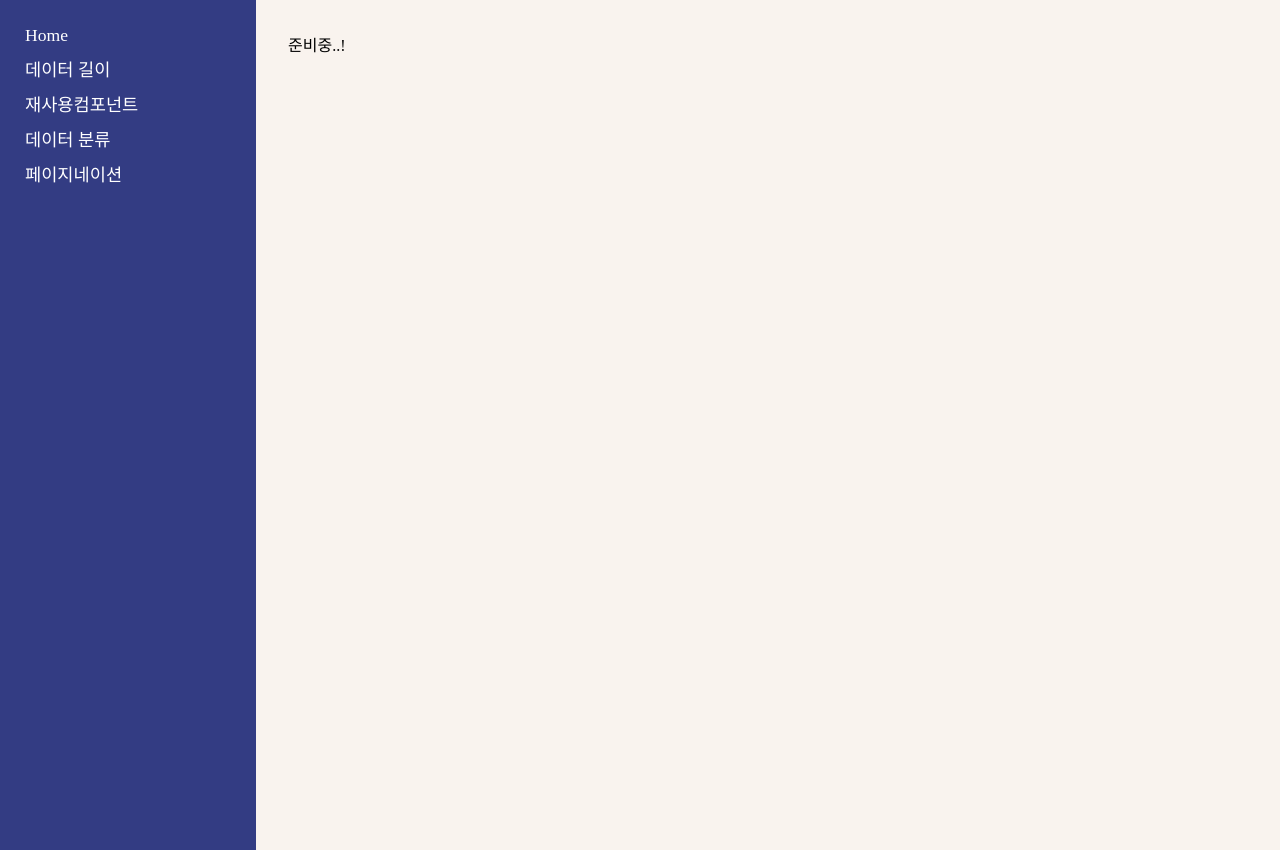
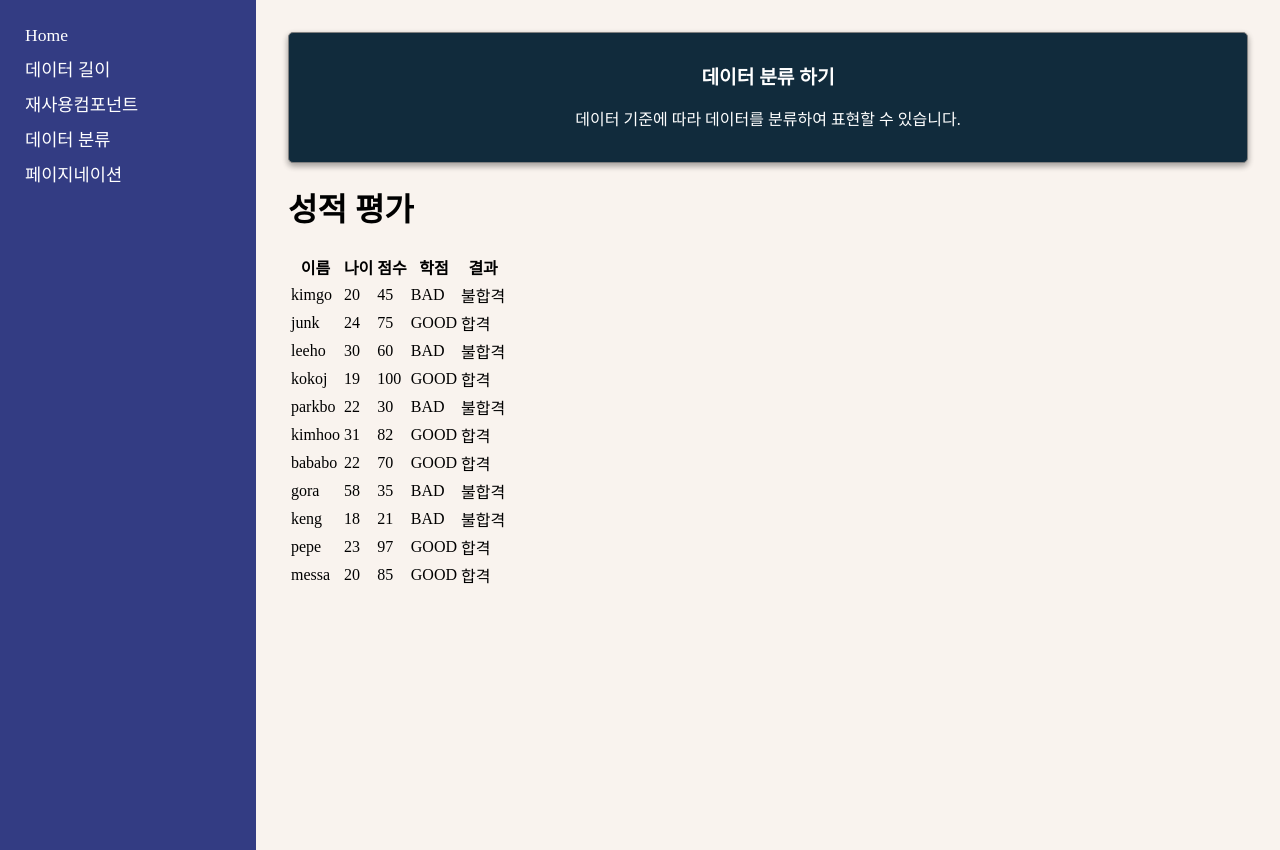
Before and after one commit to leejanghe/React_skill_Up, a React (Create React App) app in the folder myapp/: page /study3 in a window 1280 px wide. Built offline with nearby package versions, Linux system fonts and the light colour scheme.

Commit message:
classification html done

```diff
--- a/myapp/src/components/classification/ClassificationPage.js
+++ b/myapp/src/components/classification/ClassificationPage.js
@@ -1,4 +1,8 @@
 import React,{useState, useEffect} from 'react'
+import styled from 'styled-components'
+import AlarmText from '../../common/AlarmText'
+
+
 
 function ClassificationPage() {
 
@@ -17,9 +21,38 @@ function ClassificationPage() {
         {id:10, name:'messa',age:20,score:85,grades:'GOOD',result:'합격'},
     ])
 
+    const text = [{
+        h1:'데이터 분류 하기',
+        p:'데이터 기준에 따라 데이터를 분류하여 표현할 수 있습니다.'
+    }]
+
+
     return (
         <div>
-            준비중..!
+            <AlarmText text={text}/>
+            <h1>성적 평가</h1>
+            <table>
+                <thead>
+                    <tr>
+                        <th>이름</th>
+                        <th>나이</th>
+                        <th>점수</th>
+                        <th>학점</th>
+                        <th>결과</th>
+                    </tr>
+                </thead>
+                <tbody>
+                    {data.map(item => (
+                        <tr key={item.id}>
+                            <td>{item.name}</td>
+                            <td>{item.age}</td>
+                            <td>{item.score}</td>
+                            <td>{item.grades}</td>
+                            <td>{item.result}</td>
+                        </tr>
+                    ))}
+                </tbody>
+            </table>
         </div>
     )
 }
```
